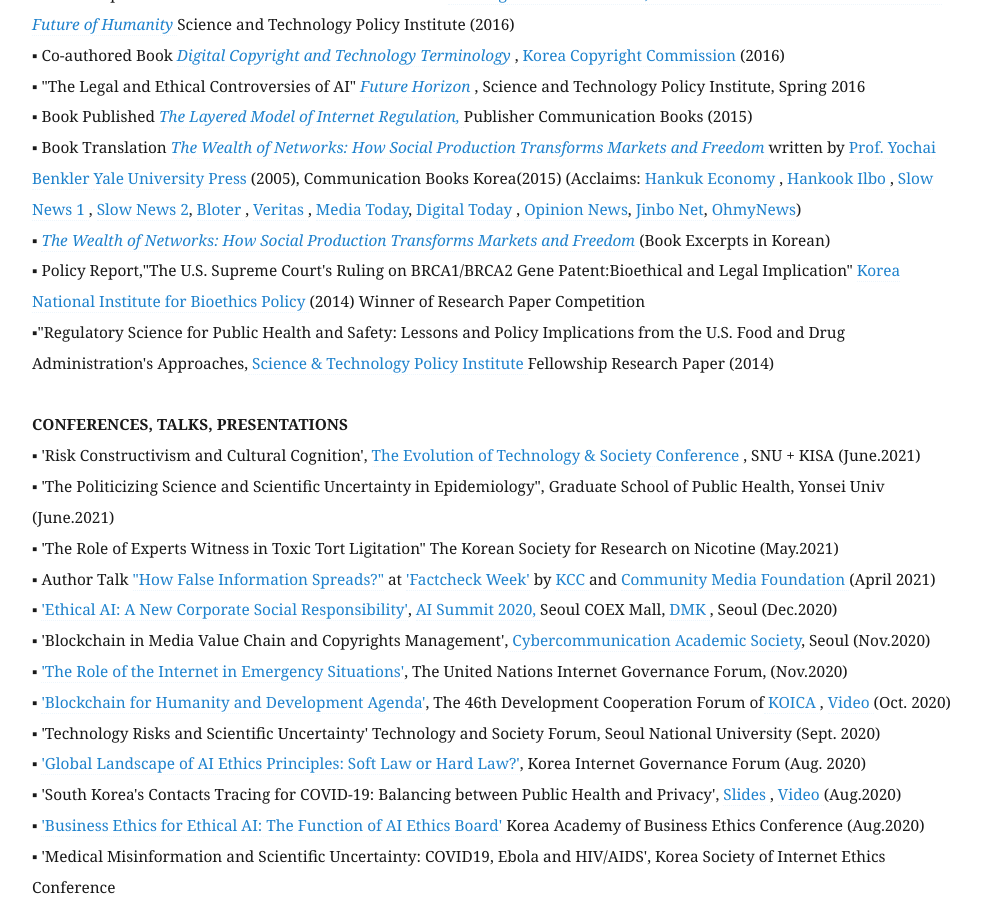
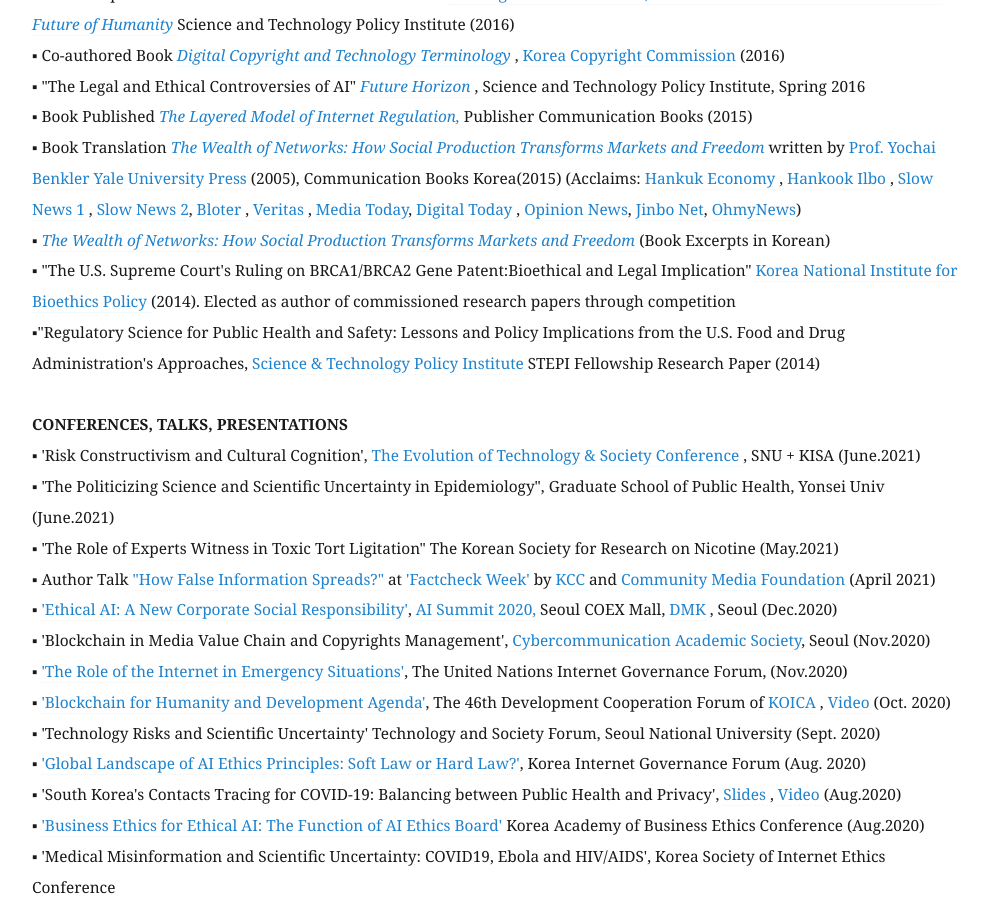
Before and after one commit to eunchangchoi/eunchangchoi.github.io, a Jekyll site: the page built from index.md, in a window 1280 px wide and 900 px high, scrolled down 2790 px. Shown: the whole window, without its empty margins (68-1056 px from the left). Built offline with Jekyll 4.4.1, drawn with Linux system fonts in a browser that asks for light colours.

Commit message:
Update index.md

```diff
--- a/index.md
+++ b/index.md
@@ -58,8 +58,8 @@
 ▪ Book Published <a href="http://www.kyobobook.co.kr/product/detailViewKor.laf?barcode=9791130437002&orderClick=357"> <i> The Layered Model of Internet Regulation, </i></a> Publisher Communication Books (2015) <br>
 ▪ Book Translation <a href="https://www.kyobobook.co.kr/product/detailViewKor.laf?mallGb=KOR&ejkGb=KOR&barcode=9791130435473"> <i> The Wealth of Networks: How Social Production Transforms Markets and Freedom </i> </a> written by <a href="https://hls.harvard.edu/faculty/directory/10071/Benkler"> Prof. Yochai Benkler </a> <a href="http://www.benkler.org/Benkler_Wealth_Of_Networks.pdf"> Yale University Press</a> (2005), Communication Books Korea(2015) (Acclaims: <a href="https://hankyung.com/life/article/2015041693541"> Hankuk Economy </a>, <a href="https://hankookilbo.com/News/Read/201504171632164530"> Hankook Ilbo </a>, <a href="https://slownews.kr/50013"> Slow News 1 </a>, <a href="https://slownews.kr/50036"> Slow News 2</a>, <a href="https://www.bloter.net/archives/241128"> Bloter </a>, <a href="https://www.veritas-a.com/news/articleView.html?idxno=164861"> Veritas </a>, <a href="https://www.mediatoday.co.kr/news/articleView.html?idxno=125603"> Media Today</a>, <a href="https://www.digitaltoday.co.kr/news/articleView.html?idxno=65605"> Digital Today </a>, <a href="https://www.opinionnews.co.kr/news/articleView.html?idxno=18408"> Opinion News</a>, <a href="https://act.jinbo.net/wp/8766/"> Jinbo Net</a>, <a href="https://www.ohmynews.com/nws_web/mobile/at_pg.aspx?cntn_cd=a0002543828"> OhmyNews</a>) <br>
 ▪ <a href="http://wealthofnetworks.kr"> <i>The Wealth of Networks: How Social Production Transforms Markets and Freedom</i> </a> (Book Excerpts in Korean) <br>
-▪ Policy Report,"The U.S. Supreme Court's Ruling on BRCA1/BRCA2 Gene Patent:Bioethical and Legal Implication" <a href="https://lst.go.kr/eng/index.do"> Korea National Institute for Bioethics Policy </a>(2014) Winner of Research Paper Competition <br>
-▪"Regulatory Science for Public Health and Safety: Lessons and Policy Implications from the U.S. Food and Drug Administration's Approaches,<a href="https://www.stepi.re.kr/site/stepien/main.do"> Science & Technology Policy Institute </a> Fellowship Research Paper (2014)<br>
+▪ "The U.S. Supreme Court's Ruling on BRCA1/BRCA2 Gene Patent:Bioethical and Legal Implication" <a href="https://lst.go.kr/eng/index.do"> Korea National Institute for Bioethics Policy </a>(2014). Elected as author of commissioned research papers through competition <br>
+▪"Regulatory Science for Public Health and Safety: Lessons and Policy Implications from the U.S. Food and Drug Administration's Approaches,<a href="https://www.stepi.re.kr/site/stepien/main.do"> Science & Technology Policy Institute </a> STEPI Fellowship Research Paper (2014)<br>
      <br>
  <strong> CONFERENCES, TALKS, PRESENTATIONS </strong> <br>
 ▪  'Risk Constructivism and Cultural Cognition', <a href="http://cis.snu.ac.kr/sub2/2_2_6_2.php?mode=view&number=1509&b_name=meet1_2">The Evolution of Technology & Society Conference </a>, SNU + KISA (June.2021)<br>
```
